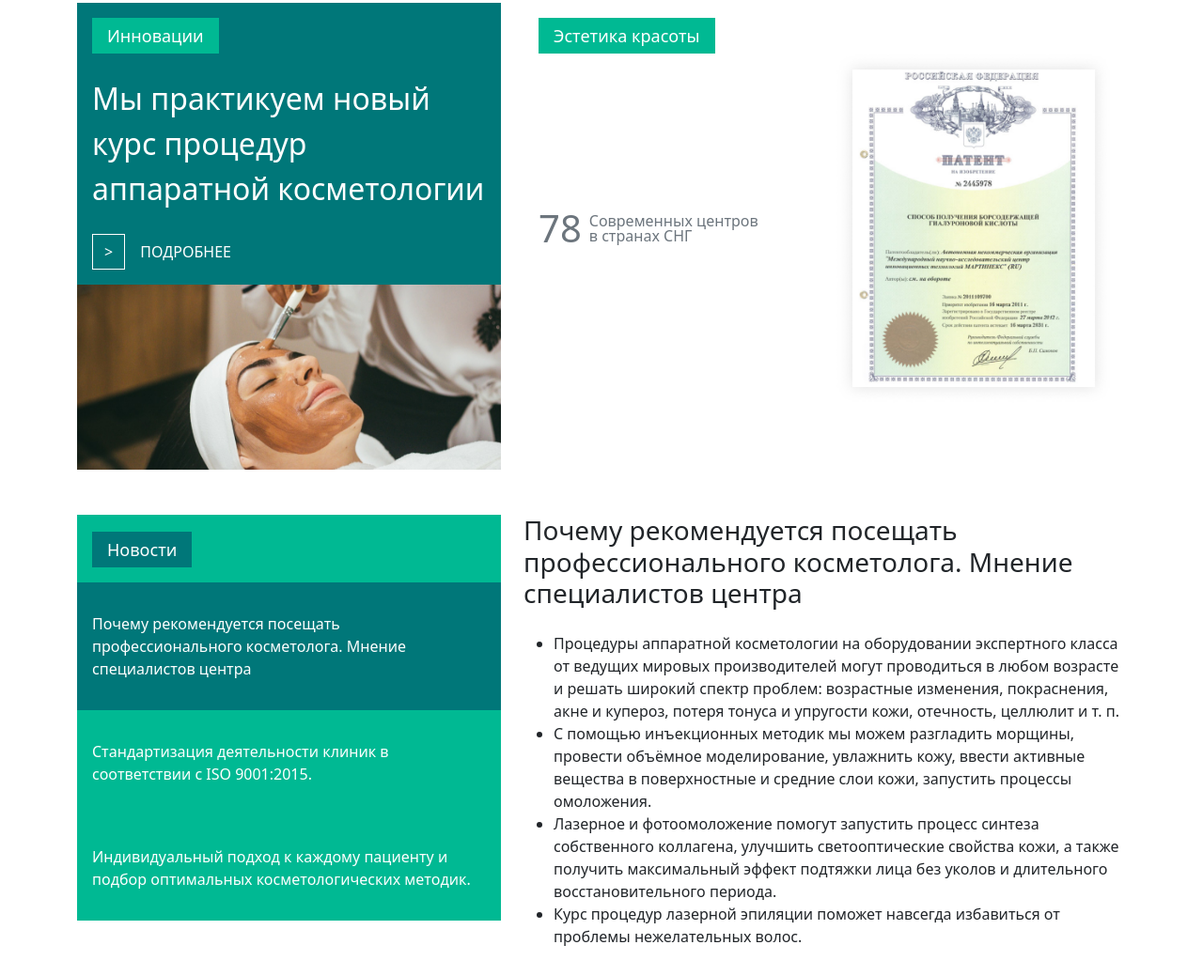
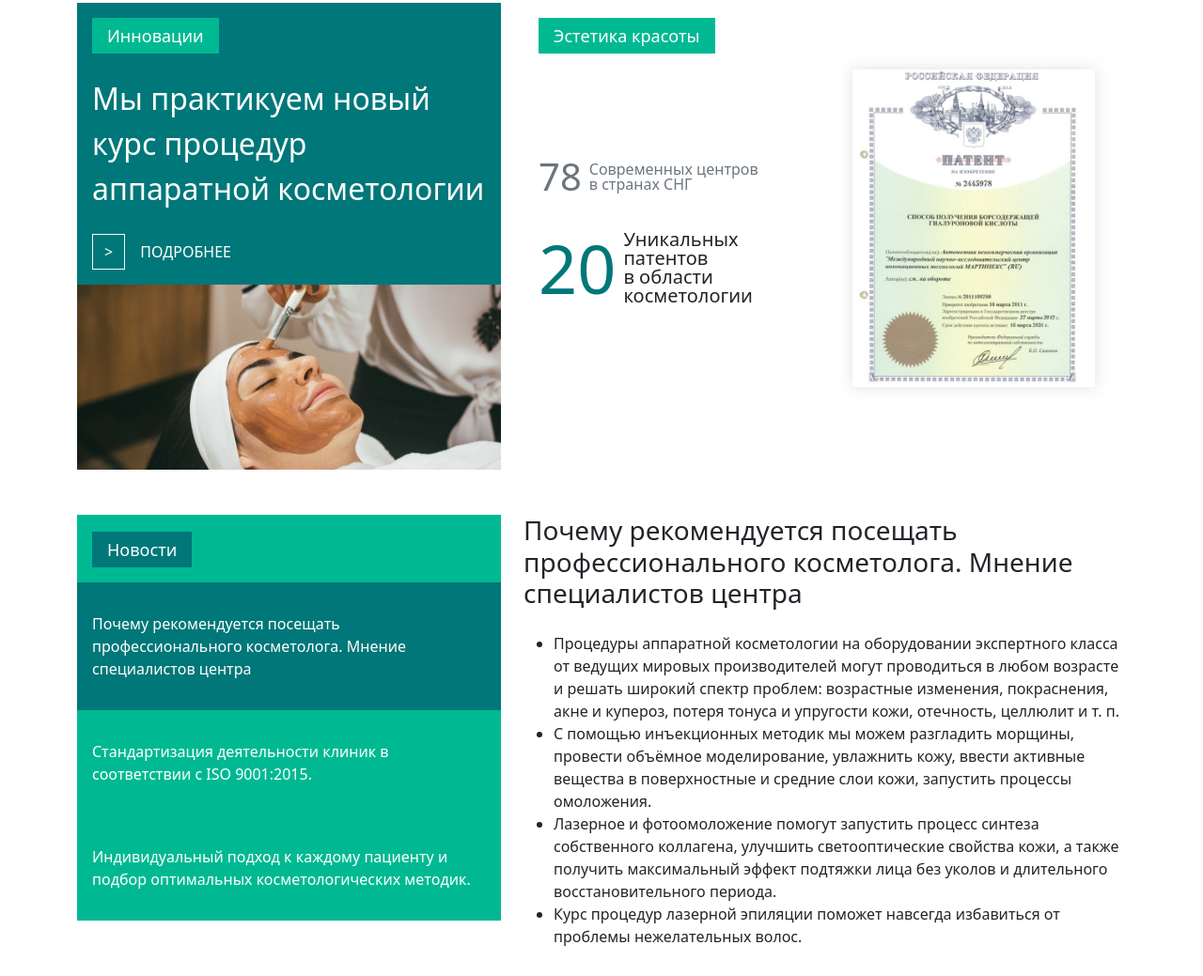
Before and after one commit to temazinkin/Lessons-Frontend, a website: page index.html in a window 1280 px wide. Shown: the part 753-1792 px from the top of the page at 94% size. Drawn offline with nearby package versions, Linux system fonts and the light colour scheme.

Commit message:
Активный фактойд

```diff
--- a/index.html
+++ b/index.html
@@ -95,6 +95,10 @@
                                 <div class="d-flex align-items-center text-muted my-4">
                                     <span class="fs-1 me-2">78</span>
                                     <span class="lh-1">Современных центров <br>в странах СНГ</span>
+                                </div>
+                                <div class="d-flex align-items-center my-4">
+                                    <span class="display-2 me-2 text-primary">20</span>
+                                    <span class="lh-1 fs-5">Уникальных патентов <br>в области косметологии</span>
                                 </div>
                             </div>
                             <div class="col">
```
